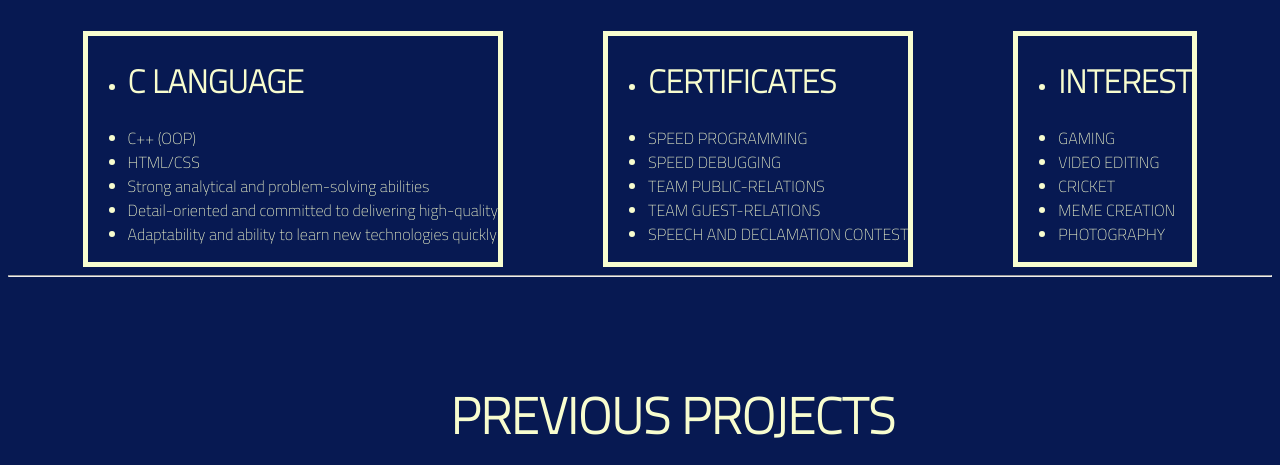
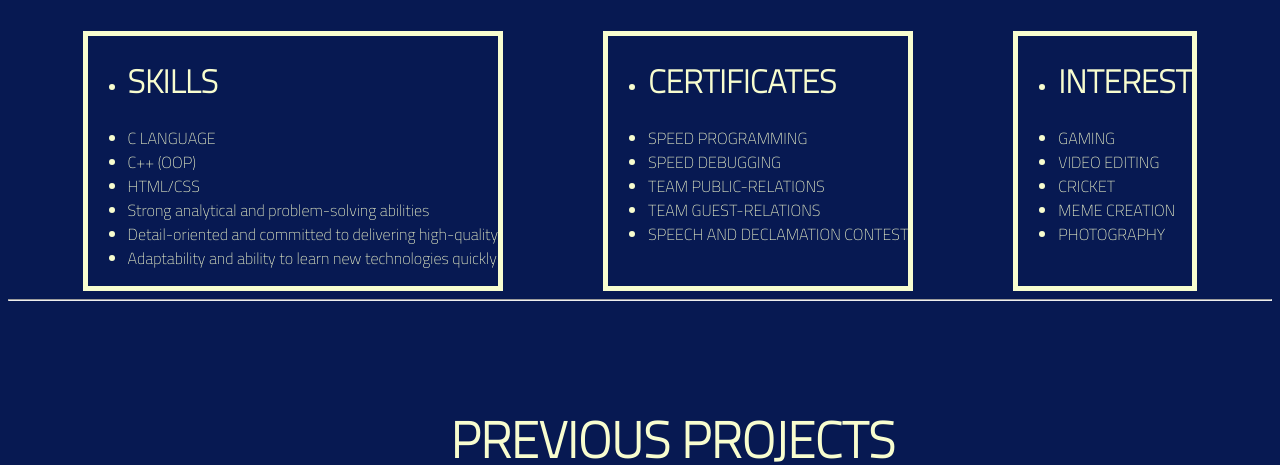
Before and after one commit to MHASSANKHAN2104/MY-PORTFOLIO, a plain HTML site: page index.html in a window 1280 px wide. Shown: the part 1765-2230 px from the top of the page. Drawn offline with Linux system fonts and the light colour scheme; a web font is replaced by a local one.

Commit message:
index.html

```diff
--- a/index.html
+++ b/index.html
@@ -118,7 +118,8 @@
     <div class="skills">
 
         <ul>
-            <li><h1>C LANGUAGE</h1></li>
+            <li><h1>SKILLS</h1></li>
+            <li>C LANGUAGE</li>
             <li>C++ (OOP)</li>
             <li>HTML/CSS</li>
             <li>Strong analytical and problem-solving abilities</li>
```
